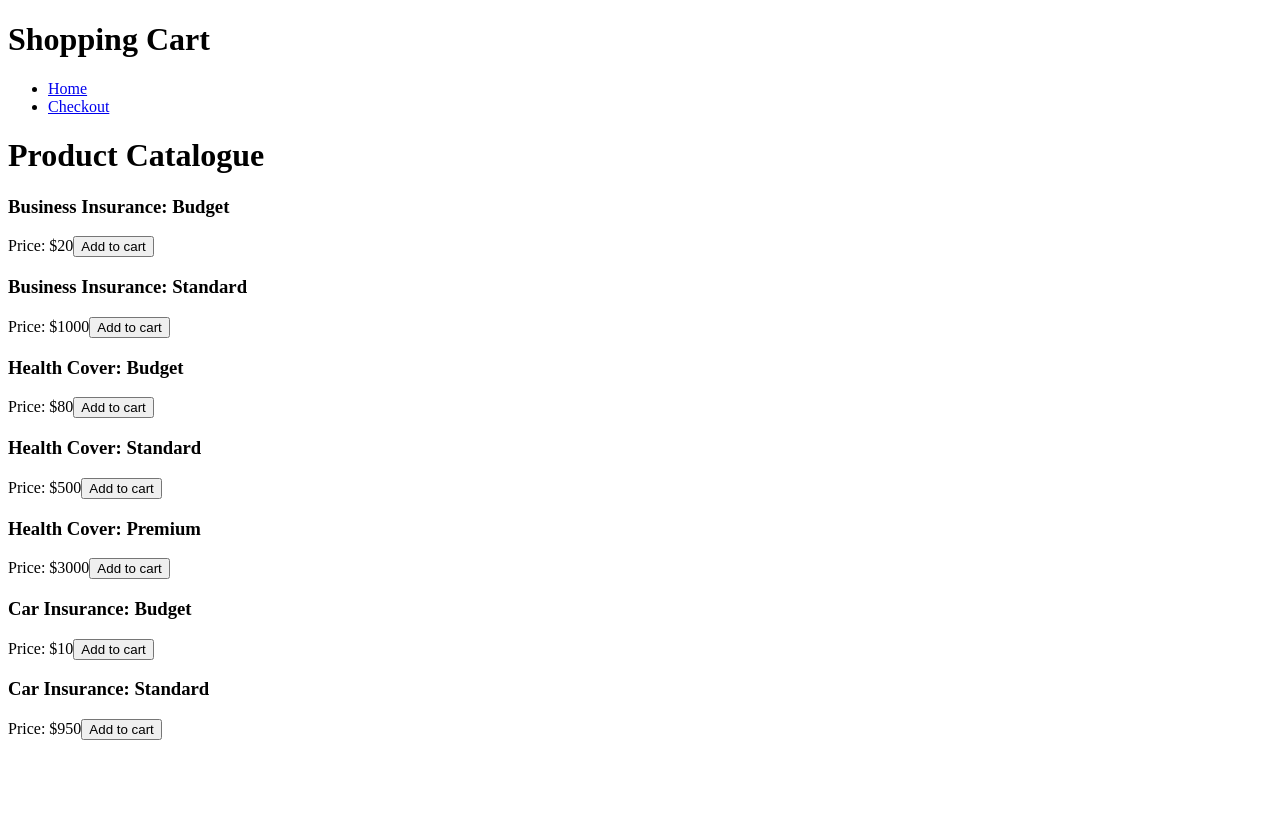
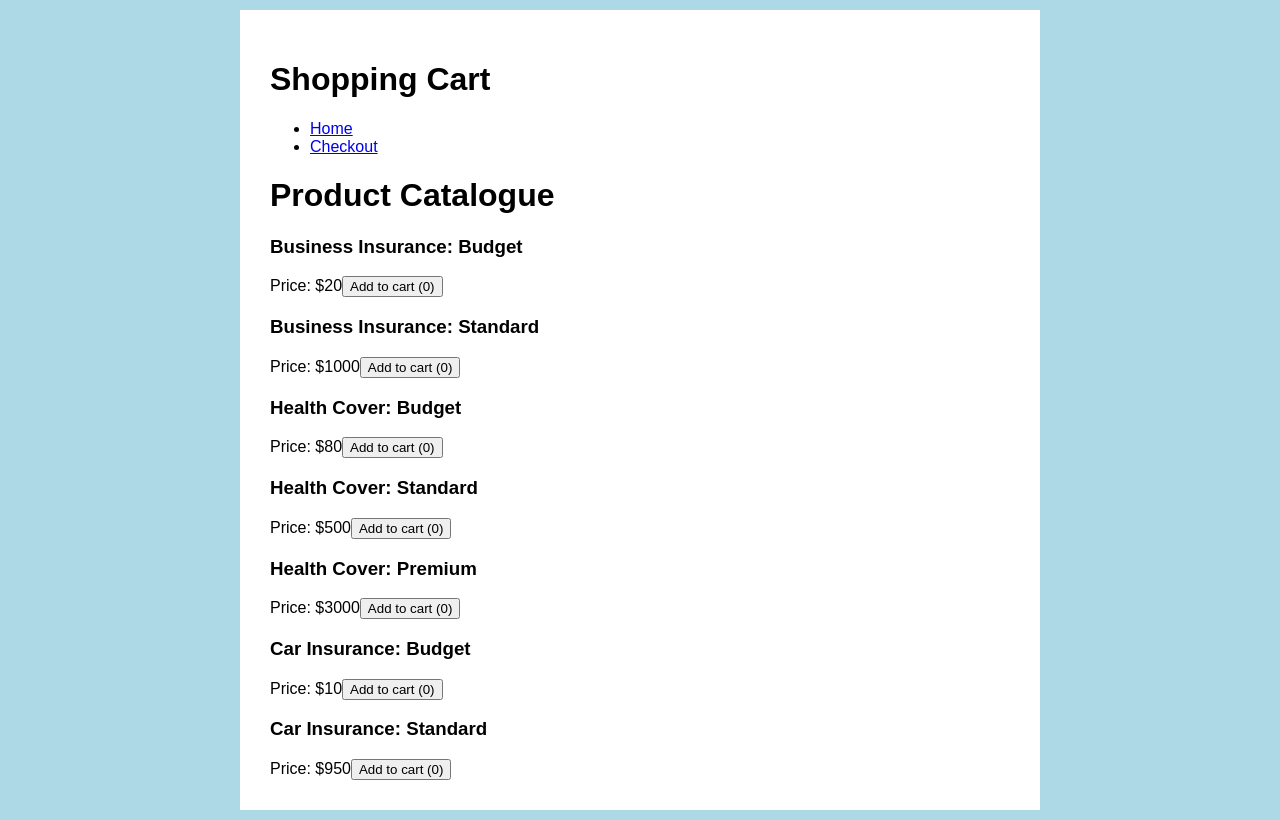
Before and after one commit to peachy555/e-shop, a React (Create React App) app: page / in a window 1280 px wide. Built offline with nearby package versions, Linux system fonts and the light colour scheme.

Commit message:
set up cart

```diff
--- a/src/App.js
+++ b/src/App.js
@@ -12,7 +12,7 @@ const Navigation = (props) => <nav>
 
 class App extends Component {
 	render() {
-		return <div>
+		return <div className='page-container'>
 	      	<h1>Shopping Cart</h1>
 	      	<Navigation />
 	      	<Router />
--- a/src/config/store.js
+++ b/src/config/store.js
@@ -1,7 +1,8 @@
 import { createStore, combineReducers } from 'redux'
+import cartReducer from '../features/cart/reducer'
 
 const rootReducer = combineReducers({
-
+	cart: cartReducer
 
 })
 
--- /dev/null
+++ b/src/features/cart/index.js
@@ -0,0 +1,13 @@
+import React from 'react'
+import { connect } from 'react-redux'
+
+export const cartItemsWithQuantities = (cartItems) => {
+	return cartItems.reduce((acc, item) => {
+		const filteredItem = acc.filter(itemAcc => itemAcc.id === item.id)[0]
+		filteredItem !== undefined
+			? filteredItem.quantity++
+			: acc.push({ ...item, quantity: 1})
+
+		return acc
+	}, [])
+}
--- /dev/null
+++ b/src/features/cart/reducer.js
@@ -0,0 +1,15 @@
+const cartReducer = (state=[], action) => {
+	switch(action.type){
+		case 'ADD':
+			return [...state, action.payload]
+
+		case 'REMOVE':
+			const firstMatchIndex = state.indexOf(action.payload)
+			return state.filter( (item, index) => index !== firstMatchIndex )
+
+		default:
+			return state
+	}
+}
+
+export default cartReducer
--- a/src/features/product-listing/index.js
+++ b/src/features/product-listing/index.js
@@ -1,14 +1,37 @@
 import React from 'react'
+import ProductListItem from './product-list-item'
+import { connect } from 'react-redux'
+import { cartItemsWithQuantities } from '../cart'
 
-
-import ProductListItem from './product-list-item'
-
-
-export default function ProductListing(props) {
-	return <div>
+function ProductListing(props) {
+	return <div className='product-listing'>
 		{
 			props.products.map( product =>
-				<ProductListItem product={product} />)
+				<ProductListItem
+					product={product}
+					addToCart={props.addToCart}
+					cart={cartItemsWithQuantities(props.cart)}
+				/>
+			)
 		}
 	</div>
 }
+
+function mapStateToProps(state) {
+	return {
+		cart: state.cart
+	}
+}
+
+function mapDispatchToProps(dispatch) {
+	return {
+		addToCart: (item) => {
+			dispatch({ type: 'ADD', payload: item })
+		},
+		removeFromCart: (item) => {
+			dispatch({ type: 'REMOVE', payload: item})
+		}
+	}
+}
+
+export default connect(mapStateToProps, mapDispatchToProps)(ProductListing)
--- a/src/features/product-listing/product-list-item.js
+++ b/src/features/product-listing/product-list-item.js
@@ -1,11 +1,16 @@
 import React from 'react'
 
 export default function ProductListItem(props) {
-	return <div>
+	const thisItemInCart = props.cart.filter(item => item.id === props.product.id)[0]
+	return <div className='product-listing-item'>
 		<h3>{ props.product.name }</h3>
 		<span>Price: ${ props.product.price }</span>
 		<span>
-			<button>Add to cart</button>
+			<button
+				onClick={() => props.addToCart(props.product)}
+			>Add to cart ({
+				(thisItemInCart && thisItemInCart.quantity) || 0
+			})</button>
 		</span>
 	</div>
 }
--- /dev/null
+++ b/src/index.css
@@ -0,0 +1,26 @@
+* {
+	box-sizing: border-box;
+}
+
+body {
+	margin: 0;
+	padding: 0;
+	font-family: sans-serif;
+	width: 100%;
+	background-color: lightblue;
+}
+
+.page-container {
+	width: 800px;
+	margin: 10px auto;
+	padding: 30px;
+	background-color: white;
+}
+
+.product-listing {
+
+}
+
+.product-listing-item {
+	/*border: 2px solid red;*/
+}
--- a/src/index.js
+++ b/src/index.js
@@ -3,6 +3,7 @@ import ReactDOM from 'react-dom'
 import { BrowserRouter } from 'react-router-dom'
 import { Provider } from 'react-redux'
 
+import './index.css';
 import App from './App';
 import store from './config/store';
 
```
Also changed, not shown: src/pages/cataloguepage.js (line endings or trailing spaces).
